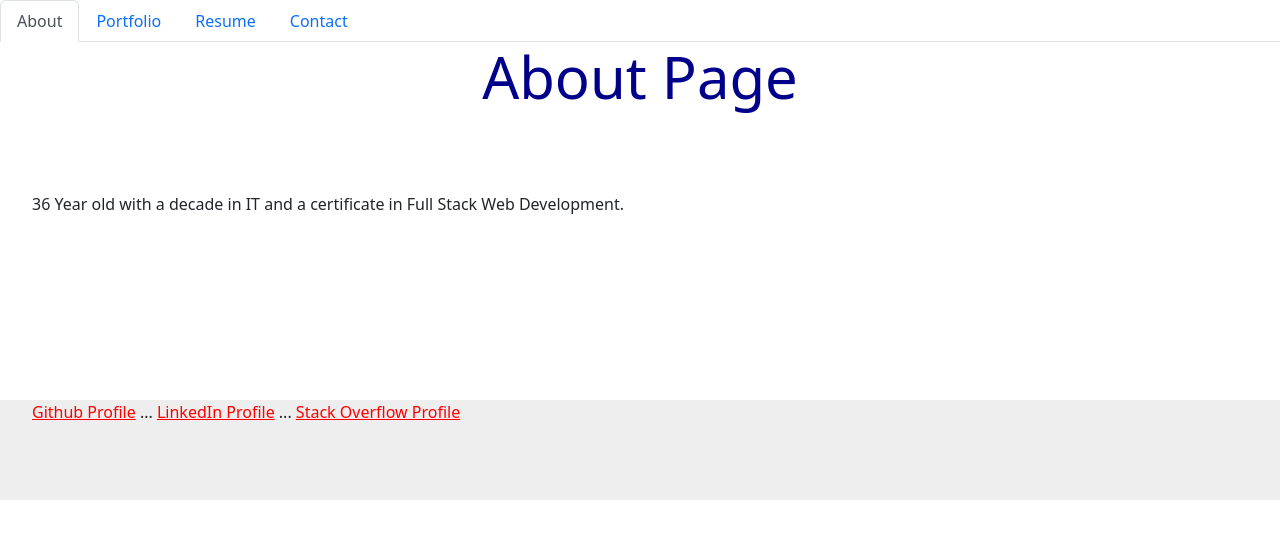
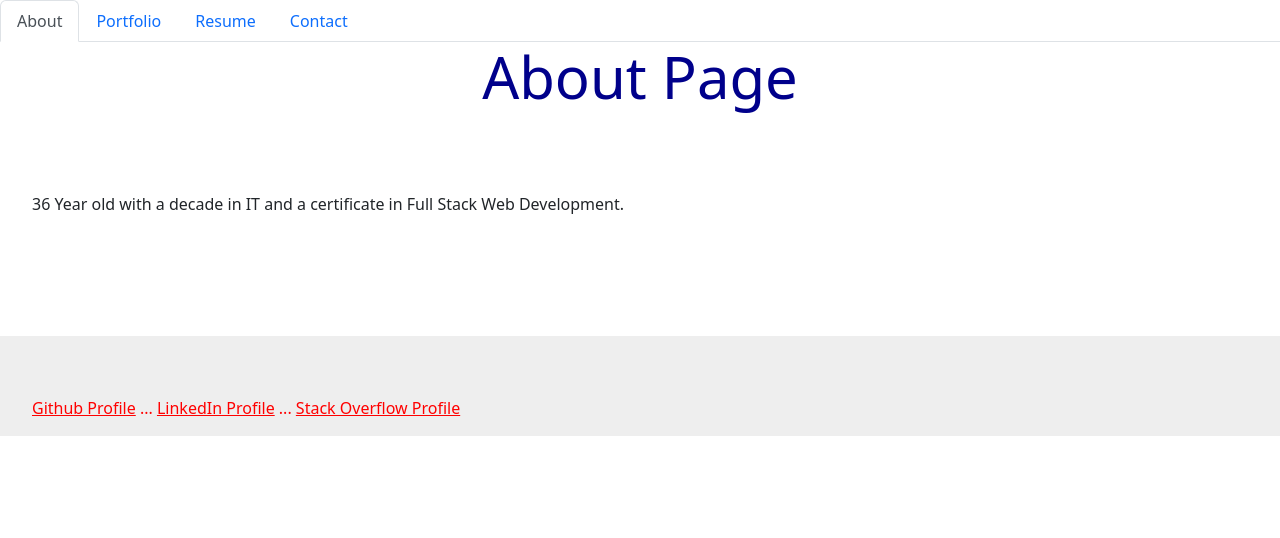
Before and after one commit to codelearning2021/React-portfolio, a React (Create React App) app: page / in a window 1280 px wide. Shown: the top 538 px of the page. Built offline with nearby package versions, Linux system fonts and the light colour scheme.

Commit message:
more edits to the footer

```diff
--- a/src/index.css
+++ b/src/index.css
@@ -31,7 +31,7 @@ footer {
     position: relative;
 }
 
-foottext1 {
+.foottext1 {
     vertical-align: bottom;
     position:absolute;
     bottom:0;
```
